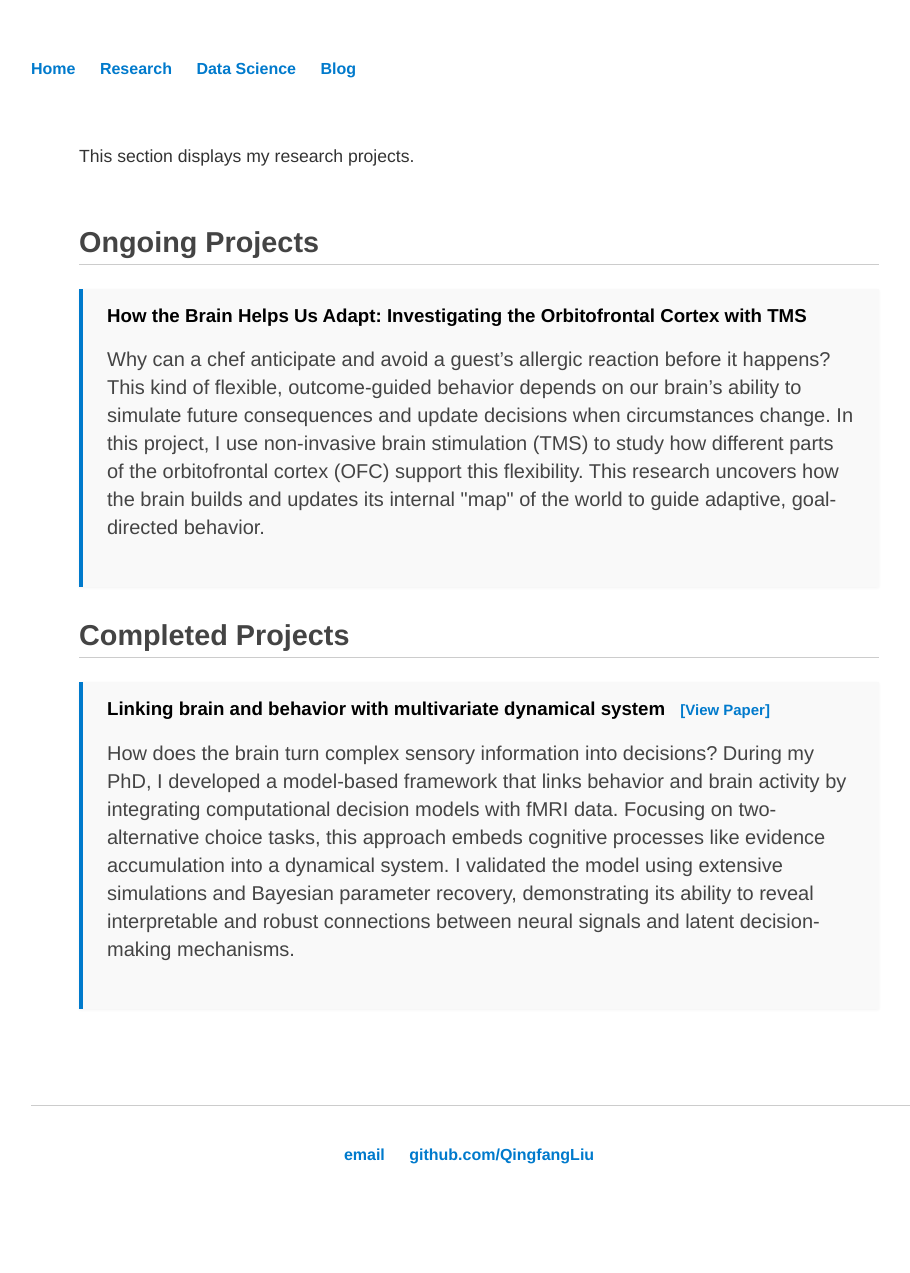
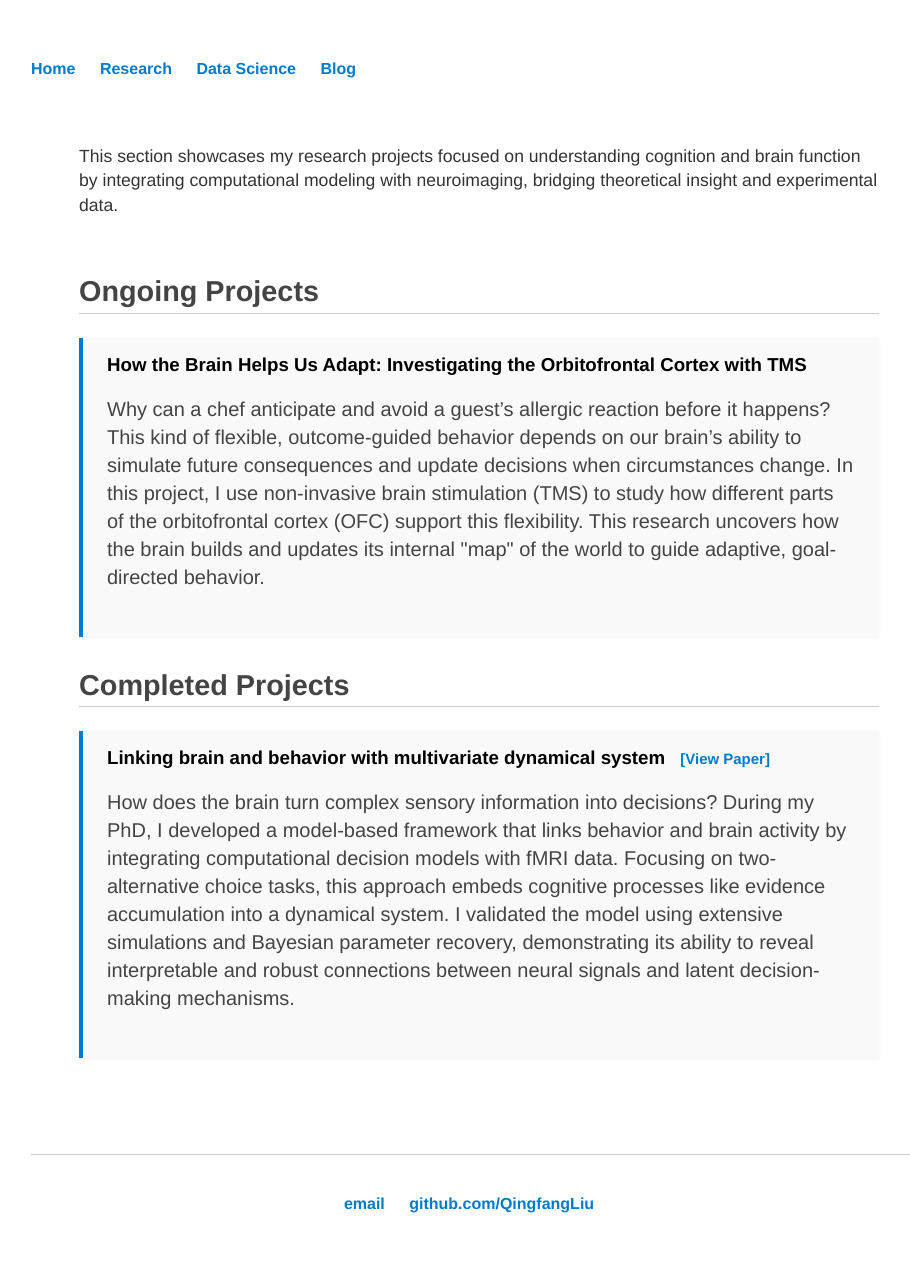
Before and after one commit to QingfangLiu/qingfangliu.github.io, a Jekyll site: the page built from Research/index.html, in a window 1280 px wide. Shown: the whole page, without its empty margins (161-1071 px from the left). Built offline with Jekyll 4.4.1, drawn with Linux system fonts in a browser that asks for light colours; before the commit the page ends 1224 px from its top, so only the background shows below that.

Commit message:
edit research intro

```diff
--- a/Research/index.html
+++ b/Research/index.html
@@ -6,7 +6,7 @@ title: Research
 <div class="research-container" style="max-width: 800px; margin: auto; padding: 2rem; font-family: 'Helvetica Neue', sans-serif;">
 
   <p style="font-size: 1.1rem; color: #333;">
-  This section displays my research projects.
+  This section showcases my research projects focused on understanding cognition and brain function by integrating computational modeling with neuroimaging, bridging theoretical insight and experimental data.
   </p>
 
   </p>
```
